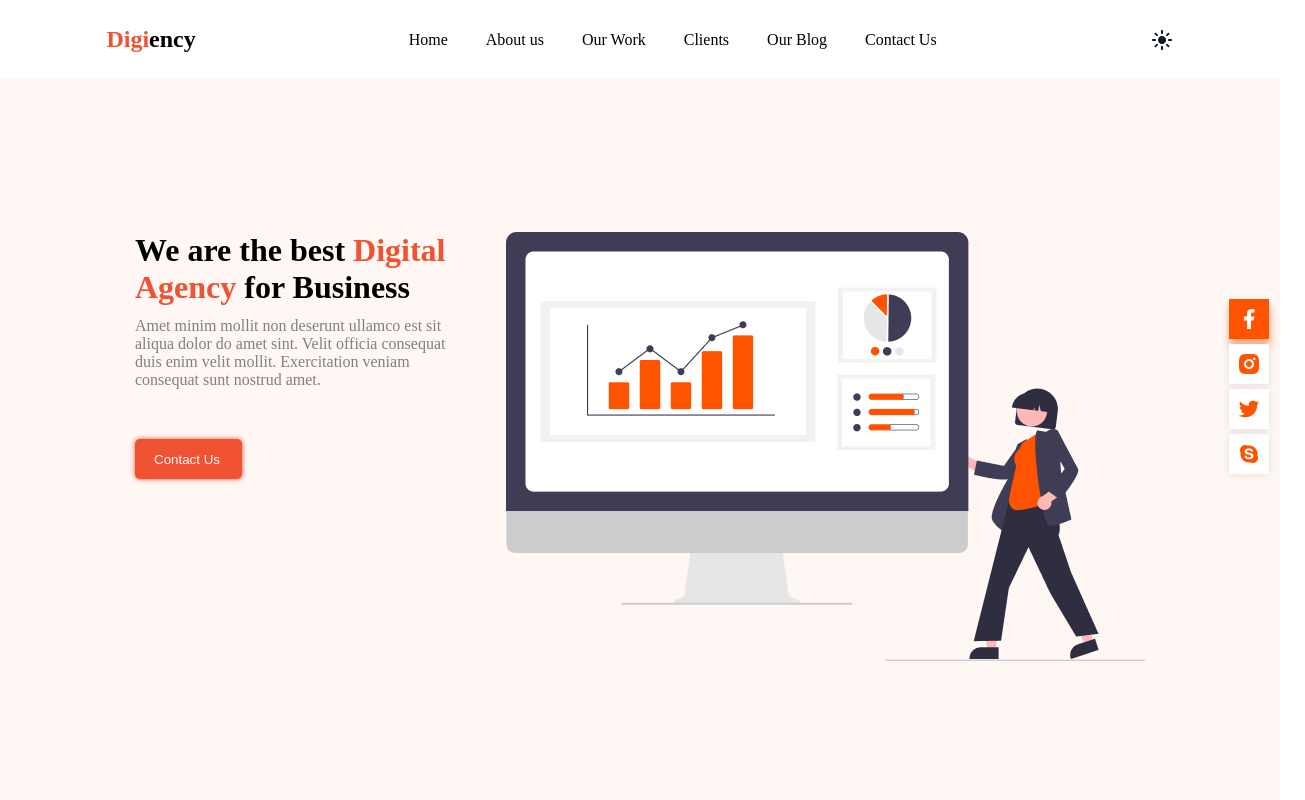
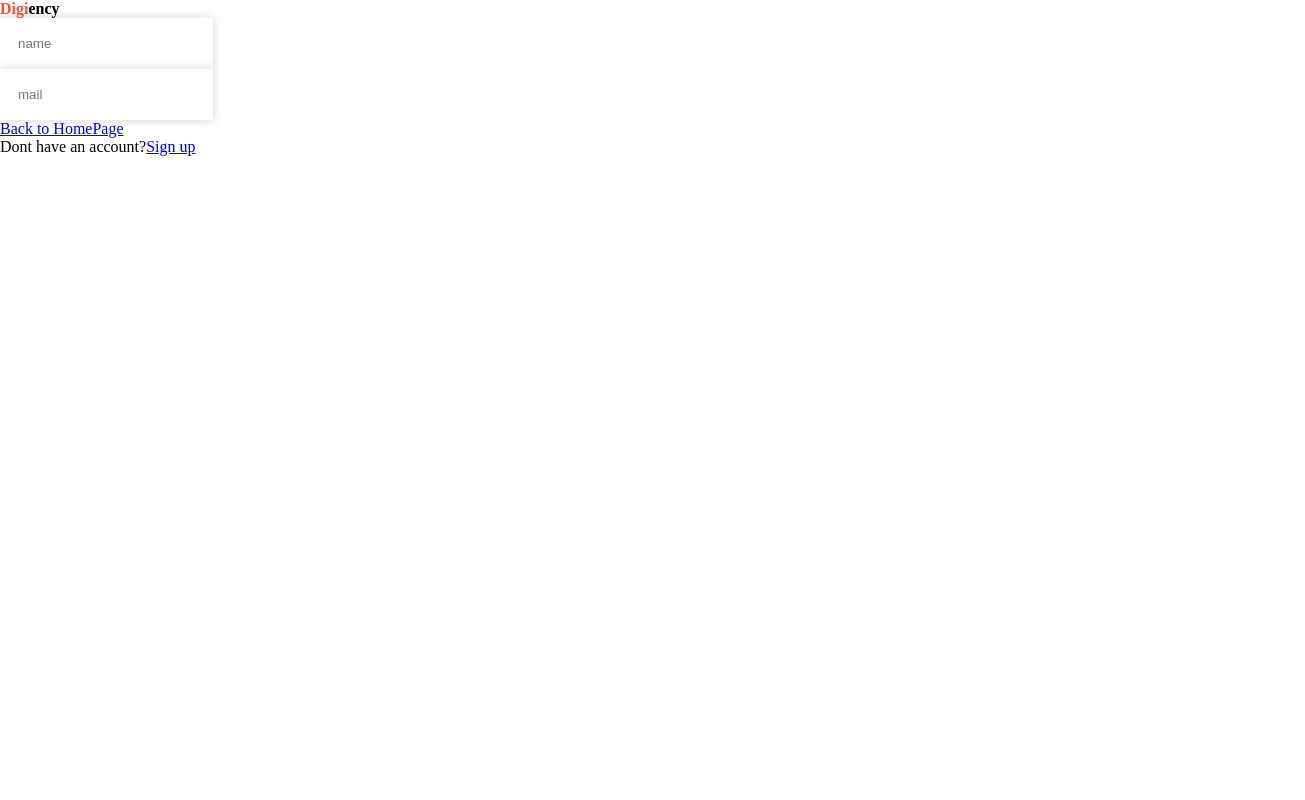
Before and after one commit to AnuvrindaJoshi/react-project-1, a React (Create React App) app: page /login in a window 1280 px wide. Shown: the top 800 px of the page, 1305 px wide, since content can reach past the window. Built offline with nearby package versions, Linux system fonts and the light colour scheme.

Commit message:
added react routing

```diff
--- a/package.json
+++ b/package.json
@@ -8,6 +8,7 @@
     "@testing-library/user-event": "^13.5.0",
     "react": "^18.2.0",
     "react-dom": "^18.2.0",
+    "react-router-dom": "^6.3.0",
     "react-scripts": "5.0.1",
     "web-vitals": "^2.1.4"
   },
--- a/src/App.js
+++ b/src/App.js
@@ -1,4 +1,6 @@
 import {useState} from 'react';
+import {BrowserRouter as Router, Route, Routes} from 'react-router-dom';
+
 import './App.css';
 import Navigationbar from './Navigationbar';
 import Sectionone from './Sectionone';
@@ -9,12 +11,17 @@ import SectionFive from './SectionFive';
 import SectionSix from './SectionSix';
 import Footer from './Footer';
 import Blog from './data/Blog';
+import Login from './Login';
+import SignUp from './SignUp';
 
 
 function App() {
   const[blog, setBlog]=useState(Blog);
 
   return (
+   <Router>
+    <Routes>
+      <Route path='/' element={
         <>
         <Navigationbar/>
         <Sectionone/>
@@ -25,6 +32,13 @@ function App() {
         <SectionSix/>
         <Footer/>
         </>
+      }
+    />
+
+      <Route path='/login' element={<Login/>} />
+      <Route path='/Signup' element={<SignUp/>}/>
+   </Routes>
+      </Router>
   );
 }
 
--- /dev/null
+++ b/src/Login.js
@@ -0,0 +1,15 @@
+import {Link} from 'react-router-dom';
+function Login() {
+  return (
+
+    <div>
+        <h4><span>Digi</span>ency</h4>
+        <input placeholder='name'></input>
+        <input placeholder='mail'></input>
+        <p><Link to="/">Back to HomePage</Link></p>
+        <p>Dont have an account?<Link to='/Signup'>Sign up</Link></p>
+    </div>
+  )
+}
+
+export default Login;
--- /dev/null
+++ b/src/SignUp.js
@@ -0,0 +1,13 @@
+import { Link } from "react-router-dom";
+function SignUp(){
+    return(
+        <>
+        <h4><span>Digi</span>ency</h4>
+        <input placeholder='name'/>
+        <input placeholder='mail'/>
+        <p>Already have an account?<Link to='/login'>Login</Link></p>
+        </>
+    )
+}
+
+export default SignUp;
```
Also changed, not shown: 1 other file (tests, documents, lock files or other folders). Lines whose indentation alone changed are shown as unchanged.
